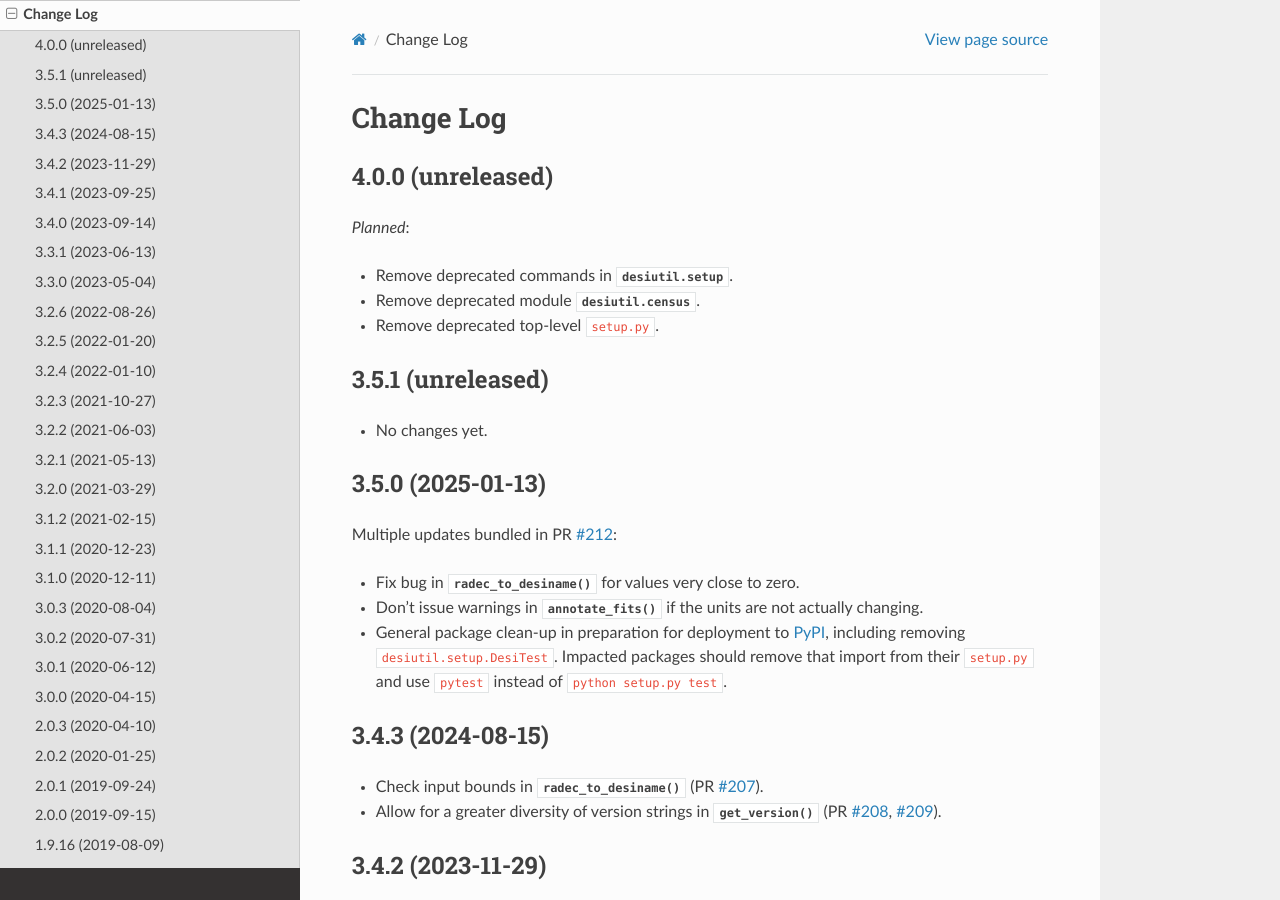
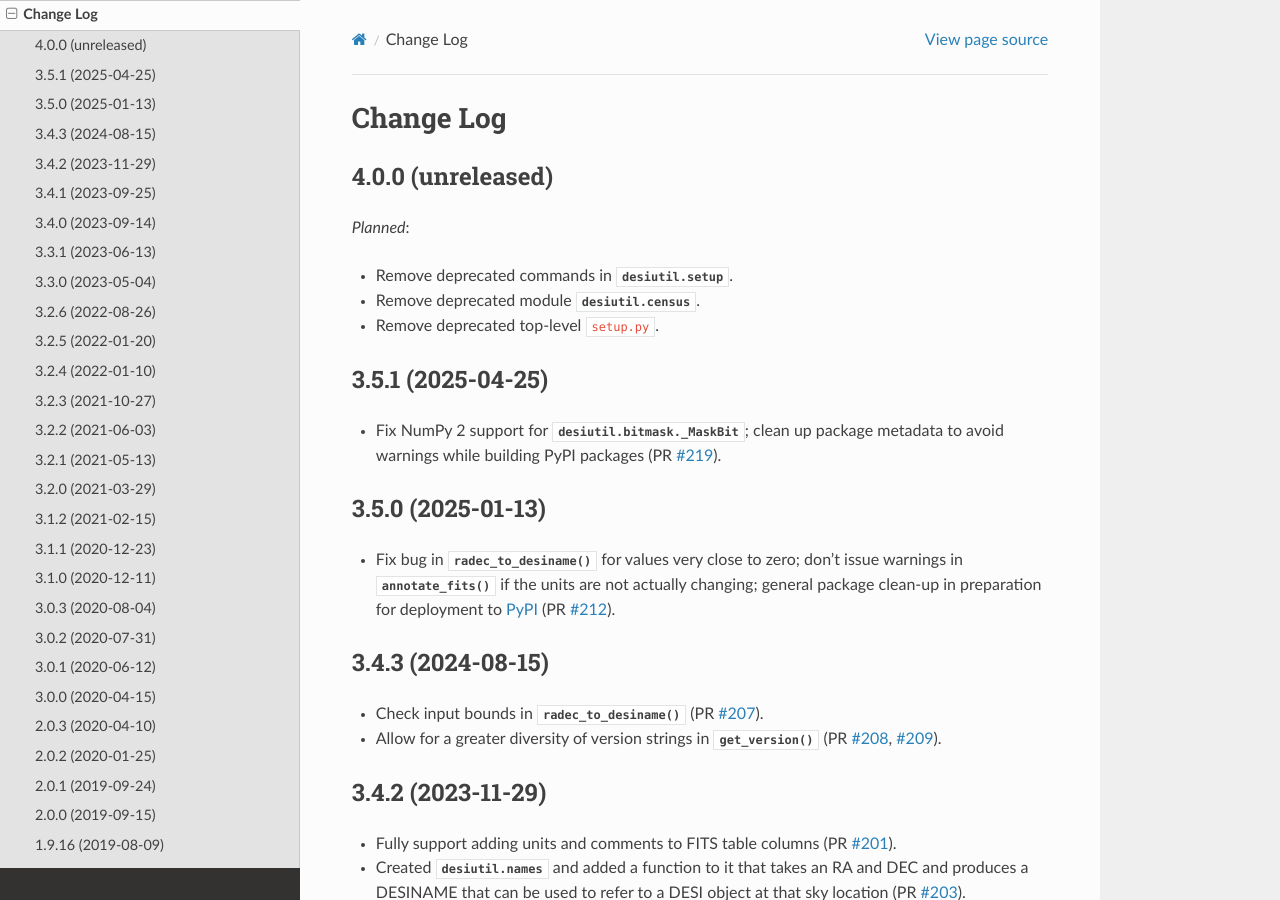
Before and after one commit to desihub/desiutil, a Sphinx documentation site: the page built from doc/changes.rst, in a window 1280 px wide and 900 px high. Built offline with Sphinx 7.4.7 and the Read the Docs theme 3.1.0, drawn with Linux system fonts in a browser that asks for light colours.

Commit message:
update package metadata

```diff
--- a/doc/changes.rst
+++ b/doc/changes.rst
@@ -11,22 +11,21 @@
 * Remove deprecated module :mod:`desiutil.census`.
 * Remove deprecated top-level ``setup.py``.
 
-3.5.1 (unreleased)
+3.5.1 (2025-04-25)
 ------------------
 
-* No changes yet.
+* Fix NumPy 2 support for :class:`desiutil.bitmask._MaskBit`;
+  clean up package metadata to avoid warnings while building PyPI packages (PR `#219`_).
+
+.. _`#219`: https://github.com/desihub/desiutil/pull/219
 
 3.5.0 (2025-01-13)
 ------------------
 
-Multiple updates bundled in PR `#212`_:
-
-* Fix bug in :func:`~desiutil.names.radec_to_desiname` for values very close to zero.
-* Don't issue warnings in :func:`~desiutil.annotate.annotate_fits` if the units
-  are not actually changing.
-* General package clean-up in preparation for deployment to PyPI_, including
-  removing ``desiutil.setup.DesiTest``.  Impacted packages should remove that
-  import from their ``setup.py`` and use ``pytest`` instead of ``python setup.py test``.
+* Fix bug in :func:`~desiutil.names.radec_to_desiname` for values very close to zero;
+  don't issue warnings in :func:`~desiutil.annotate.annotate_fits` if the units
+  are not actually changing; general package clean-up in preparation for
+  deployment to PyPI_ (PR `#212`_).
 
 .. _PyPI: https://pypi.org
 .. _`#212`: https://github.com/desihub/desiutil/pull/212
--- a/setup.cfg
+++ b/setup.cfg
@@ -3,7 +3,7 @@
 version = attr: desiutil.__version__
 author = DESI Collaboration
 author_email = desi-data@desi.lbl.gov
-license = BSD 3-Clause License
+license = BSD-3-Clause
 license_files = LICENSE.rst
 url = https://github.com/desihub/desiutil
 description = DESI utilities package
@@ -15,7 +15,6 @@
     Development Status :: 5 - Production/Stable
     Environment :: Console
     Intended Audience :: Science/Research
-    License :: OSI Approved :: BSD License
     Operating System :: OS Independent
     Programming Language :: Python :: 3
     Topic :: Scientific/Engineering :: Astronomy
```
